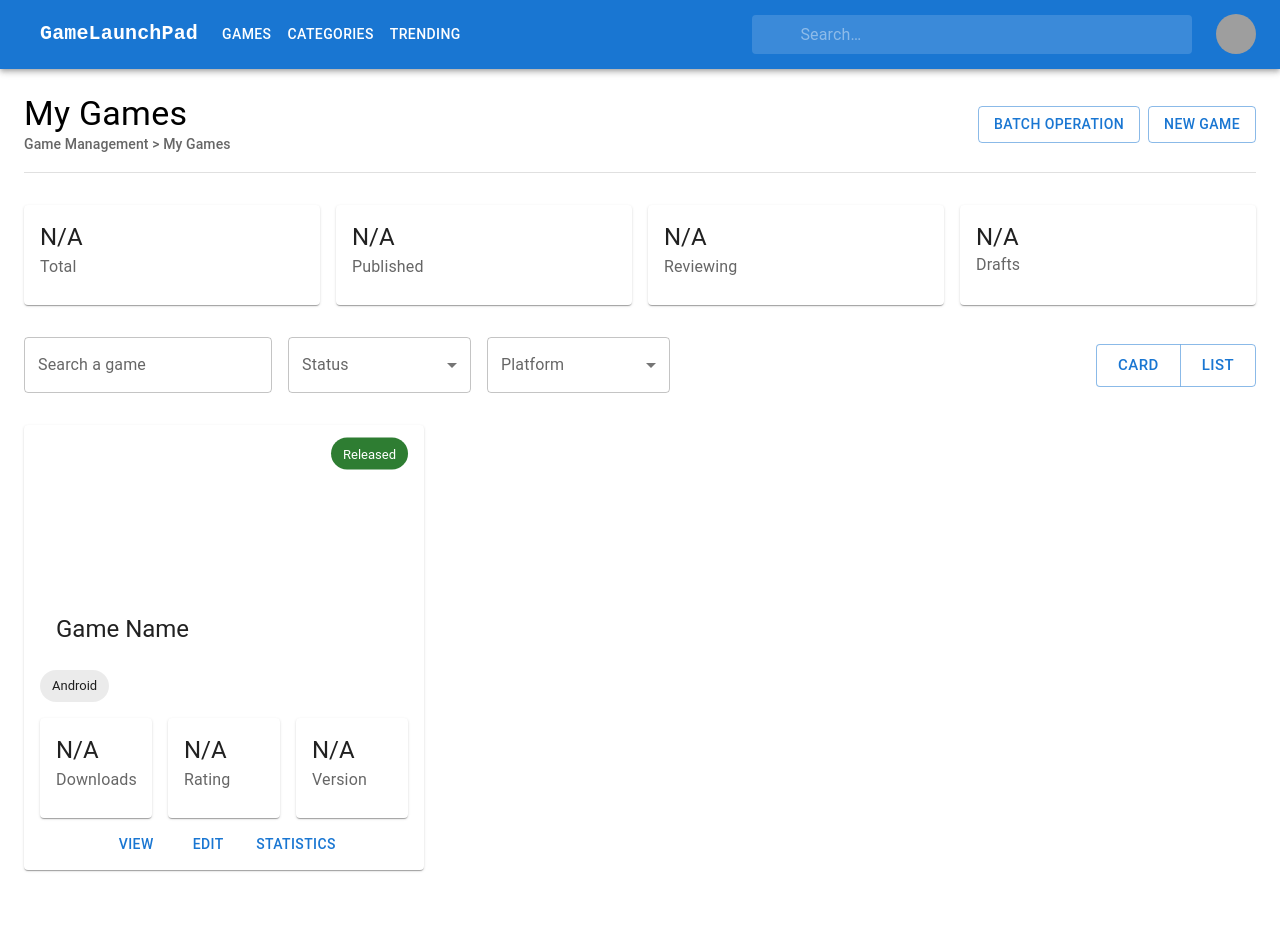
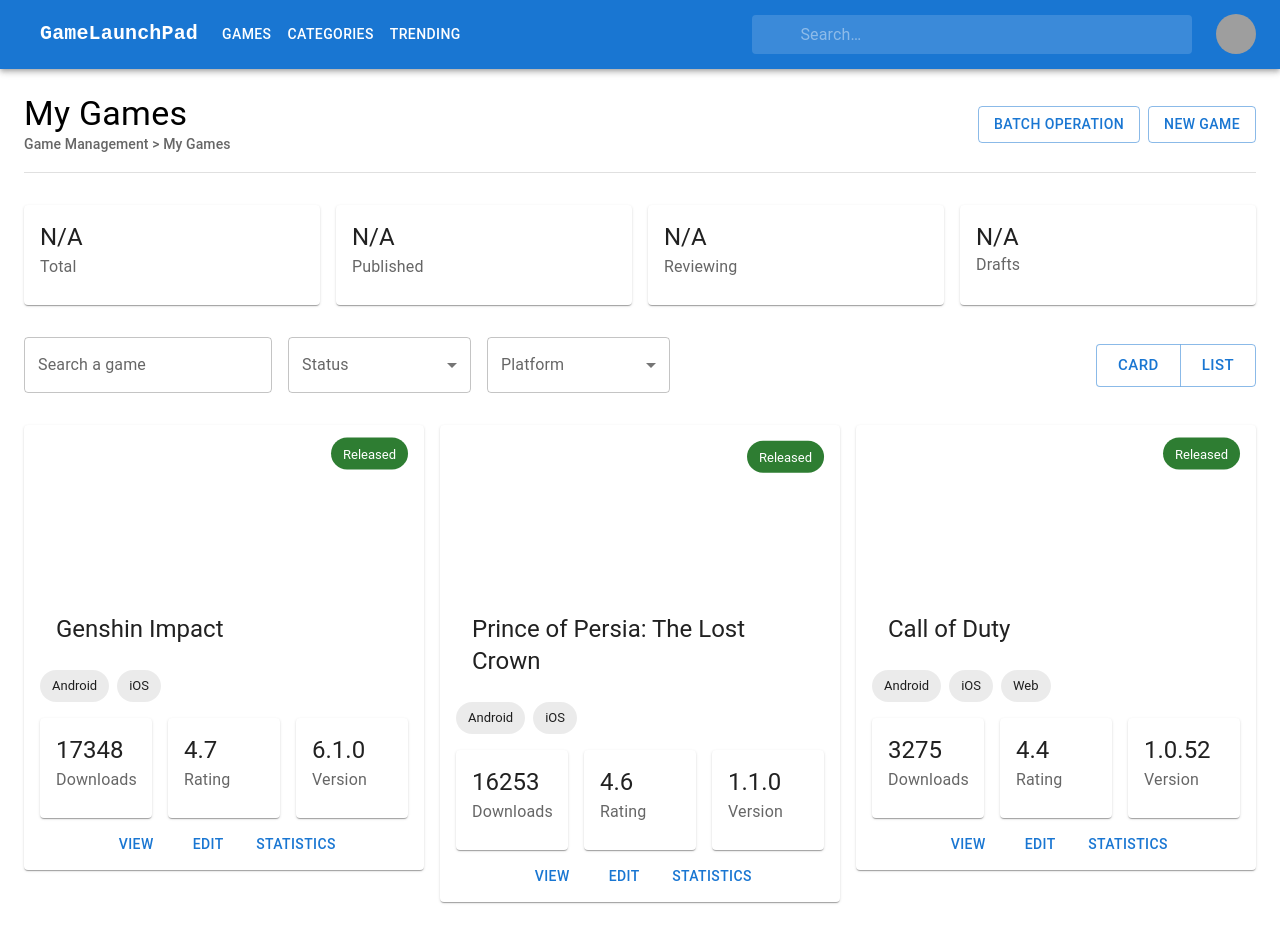
Before and after one commit to GameLaunchPad/Frontend, a Next.js app: page /games in a window 1280 px wide. Before the commit the page ends 894 px from the top, so only its background shows below. Built offline with nearby package versions, Linux system fonts and the light colour scheme; grey boxes are pictures that could not be loaded; some icons are missing.

Commit message:
feat: add multiple cards and list items to the game dashboard

```diff
--- a/src/app/games/create/page.tsx
+++ b/src/app/games/create/page.tsx
@@ -5,12 +5,7 @@
 import React, { useState, useEffect } from "react";
 import { CloudUpload, LooksOne, LooksTwo } from "@mui/icons-material";
 import Image from "next/image";
-
-class PlatformSupport {
-    android: boolean = false;
-    ios: boolean = false;
-    web: boolean = false;
-}
+import { PlatformSupport } from "../page";
 
 interface FirstPageProps {
     gameName: string;
--- a/src/app/games/page.tsx
+++ b/src/app/games/page.tsx
@@ -30,9 +30,25 @@
   );
 }
 
+export class PlatformSupport {
+  android = false;
+  ios = false;
+  web = false;
+}
+
+class GameInfo {
+  constructor(
+    public gameName = "",
+    public downloads = 0,
+    public rating = 0.0,
+    public version = "",
+    public platforms = new PlatformSupport()
+  ) { }
+}
+
 // function EdgeDrawer() {
 //   const drawerWidth = 240;
-
+//
 //   return (
 //     <Drawer
 //       variant="permanent"
@@ -97,6 +113,11 @@
 function GameDashboard() {
   enum Layout { Card, List };
   const [layout, setLayout] = useState(Layout.Card);
+  const games = [
+    new GameInfo("Genshin Impact", 17348, 4.7, "6.1.0", { android: true, ios: true, web: false }),
+    new GameInfo("Prince of Persia: The Lost Crown", 16253, 4.6, "1.1.0", { android: true, ios: true, web: false }),
+    new GameInfo("Call of Duty", 3275, 4.4, "1.0.52", { android: true, ios: true, web: true }),
+  ];
 
   return (
     <Box component="main" sx={{ flexGrow: 1, p: 3 }}>
@@ -175,52 +196,67 @@
         </Grid>
       </Box>
       <Box mt={4}>
-        {layout == Layout.Card ? <CardLayout /> : <ListLayout />}
+        {layout == Layout.Card ? <CardLayout games={games} /> : <ListLayout games={games} />}
       </Box>
     </Box>
   );
 }
 
-function CardLayout() {
+interface LayoutProps {
+  games: GameInfo[]
+}
+
+function CardLayout({ games }: LayoutProps) {
   return (
-    <Grid container spacing={2} columns={3}>
-      <GameCard />
+    <Grid container spacing={2}>
+      {games.map((game) =>
+        <Grid size={4}>
+          <GameCard gameInfo={game} />
+        </Grid>
+      )}
     </Grid>
   );
 }
 
-function ListLayout() {
+function ListLayout({ games }: LayoutProps) {
   return (
     <List>
+      {games.map(({ gameName, downloads, rating, version, platforms }) => (
         <ListItem>
-        <ListItemText primary="Game Name" secondary="N/A Downloads, N/A Rating, N/A Version" />
-        <ListItemText secondary="Android" />
+          <ListItemText primary={gameName} secondary={`${downloads} Downloads, ${rating} Rating, Version ${version}`} />
+          <Box>
+            {platforms.android && <Chip label="Android" sx={{ marginRight: 1 }} />}
+            {platforms.ios && <Chip label="iOS" sx={{ marginRight: 1 }} />}
+            {platforms.web && <Chip label="Web" sx={{ marginRight: 1 }} />}
+          </Box>
           <ButtonGroup variant="text">
             <Button>View</Button>
             <Button>Edit</Button>
             <Button>Statistics</Button>
           </ButtonGroup>
-      </ListItem>
+        </ListItem>))}
     </List>
   );
 }
 
-function GameCard() {
+function GameCard({ gameInfo }: { gameInfo: GameInfo }) {
   return (
     <Card sx={{ minWidth: 400, paddingLeft: 2, paddingRight: 2 }}>
       <CardMedia sx={{ height: 140 }} />
       <Chip label="Released" color="success" sx={{ position: 'sticky', bottom: '90%', left: '100%', zIndex: '1' }} />
       <CardContent>
         <Typography gutterBottom variant="h5" component="div">
-          Game Name
+          {gameInfo.gameName}
         </Typography>
       </CardContent>
-      <Chip label="Android" />
+      {gameInfo.platforms.android && <Chip label="Android" sx={{ marginRight: 1 }} />}
+      {gameInfo.platforms.ios && <Chip label="iOS" sx={{ marginRight: 1 }} />}
+      {gameInfo.platforms.web && <Chip label="Web" sx={{ marginRight: 1 }} />}
       <Grid mt={2} container spacing={2} justifyContent="center">
         <Card sx={{ flex: 1.5 }}>
           <CardContent>
             <Typography variant="h5" component="div">
-              N/A
+              {gameInfo.downloads}
             </Typography>
             <Typography variant="subtitle1" color="text.secondary">
               Downloads
@@ -230,7 +266,7 @@
         <Card sx={{ flex: 1.5 }}>
           <CardContent>
             <Typography variant="h5" component="div">
-              N/A
+              {gameInfo.rating}
             </Typography>
             <Typography variant="subtitle1" color="text.secondary">
               Rating
@@ -240,7 +276,7 @@
         <Card sx={{ flex: 1.5 }}>
           <CardContent>
             <Typography variant="h5" component="div">
-              N/A
+              {gameInfo.version}
             </Typography>
             <Typography variant="subtitle1" color="text.secondary">
               Version
```
Lines whose indentation alone changed are shown as unchanged.
